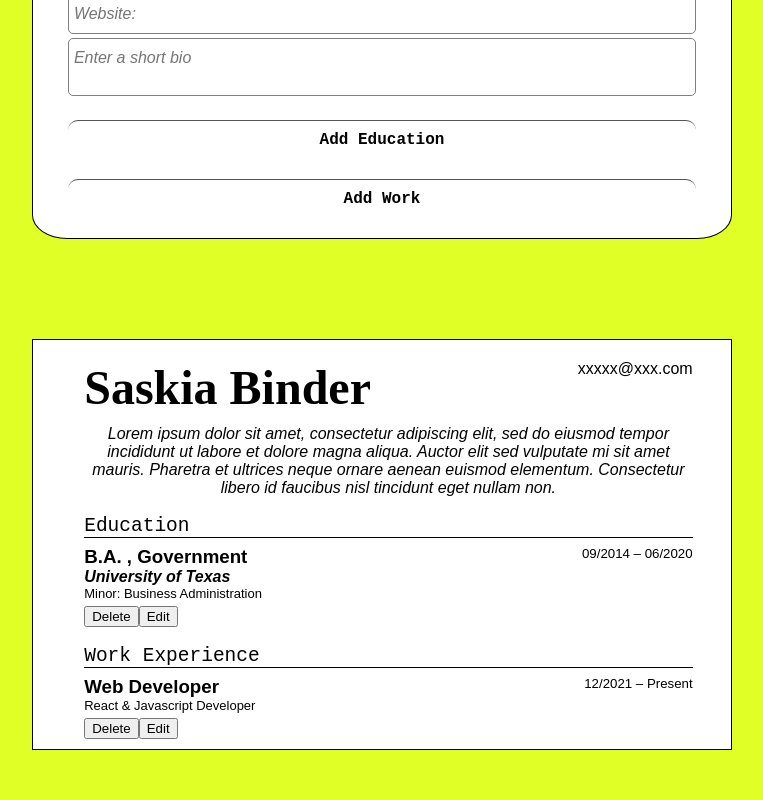
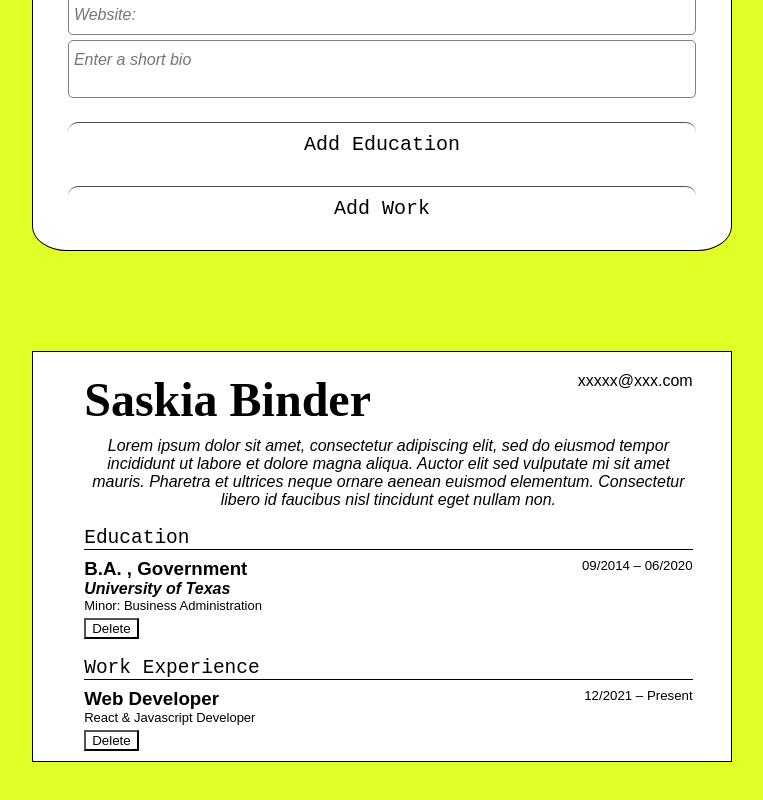
Before and after one commit to saskiabt/react-resume-app, a React (Create React App) app: page / in a window 1280 px wide. Shown: the part 380-1180 px from the top of the page, without its empty margins (258-1021 px from the left). Built offline with nearby package versions, Linux system fonts and the light colour scheme; a web font is replaced by a local one.

Commit message:
further updates to styling and remove edit button so I can deploy site and work on edit button branch seperately

```diff
--- a/src/components/output/EdOutputCard.jsx
+++ b/src/components/output/EdOutputCard.jsx
@@ -29,9 +29,9 @@ function EdOutPutCard({ i, card, educationOutput, setEducationOutput }) {
         >
           Delete
         </button>
-        <button type="button" className="edit">
+        {/* <button type="button" className="edit">
           Edit
-        </button>
+        </button> */}
       </div>
     </div>
   );
--- a/src/components/output/WorkOutputCard.jsx
+++ b/src/components/output/WorkOutputCard.jsx
@@ -28,9 +28,9 @@ function WorkOutputCard({ i, card, workOutput, setWorkOutput }) {
         >
           Delete
         </button>
-        <button type="button" className="edit">
+        {/* <button type="button" className="edit">
           Edit
-        </button>
+        </button> */}
       </div>
     </div>
   );
--- a/src/styles/Form.css
+++ b/src/styles/Form.css
@@ -7,6 +7,7 @@
   color: black;
   font-family: monospace;
   font-weight: 400;
+  font-size: x-large;
 }
 .Form .submit-button {
   padding: 10px 10px;
@@ -19,8 +20,8 @@
   border-right: 0;
   border-bottom: 0;
   font-family: monospace;
-  font-weight: 700;
-  font-size: large;
+  font-weight: 400;
+  font-size: x-large;
 }
 .Form .submit-button:hover {
   background-color: rgba(254, 136, 136, 0.6117647059);
@@ -63,10 +64,6 @@ input:-ms-input-placeholder {
 
 input::placeholder {
   font-style: italic;
-}
-
-input:-internal-autofill-selected {
-  background-color: none;
 }
 
 textarea::-moz-placeholder {
--- a/src/styles/Form.scss
+++ b/src/styles/Form.scss
@@ -6,6 +6,7 @@ $salmon: #fe88889c;
     color: black;
     font-family: monospace;
     font-weight: 400;
+    font-size: x-large;
   }
   border-radius: 5%;
 
@@ -20,8 +21,8 @@ $salmon: #fe88889c;
     border-right: 0;
     border-bottom: 0;
     font-family: monospace;
-    font-weight: 700;
-    font-size: large;
+    font-weight: 400;
+    font-size: x-large;
 
     &:hover {
       background-color: $salmon;
@@ -58,10 +59,6 @@ textarea {
 
 input::placeholder {
   font-style: italic;
-}
-
-input:-internal-autofill-selected {
-  background-color: none;
 }
 
 textarea::placeholder {
--- a/src/styles/output-styles/Card.css
+++ b/src/styles/output-styles/Card.css
@@ -69,6 +69,11 @@
 .work-output-card .date {
   font-weight: 200;
 }
+.ed-output-card .delete,
+.work-output-card .delete {
+  font-family: "balto", sans-serif;
+  background-color: white;
+}
 
 .date-label {
   color: rgba(0, 0, 0, 0.544);
--- a/src/styles/output-styles/Card.scss
+++ b/src/styles/output-styles/Card.scss
@@ -68,6 +68,11 @@
   .date {
     font-weight: 200;
   }
+
+  .delete {
+    font-family: "balto", sans-serif;
+    background-color: white;
+  }
 }
 
 .date-label {
```
Also changed, not shown: 2 other files (tests, documents, lock files or other folders).
